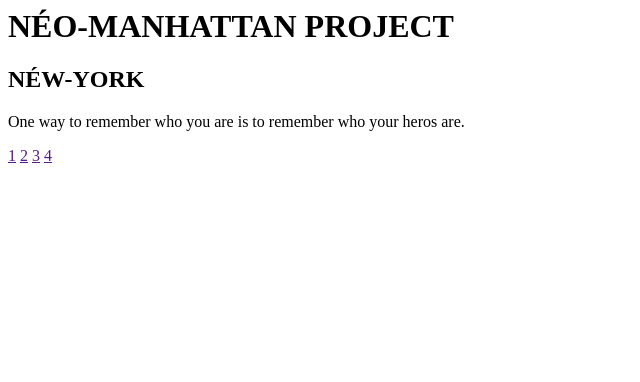
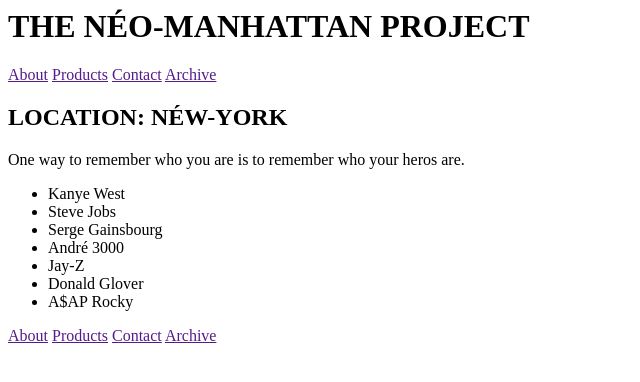
Before and after one commit to andre-jeon/neo_manhattan_website, a plain HTML site: page index.html in a window 1280 px wide. Shown: the whole page, without its empty margins (0-640 px from the left). Drawn offline with Linux system fonts and the light colour scheme.

Commit message:
added list

```diff
--- a/index.html
+++ b/index.html
@@ -6,18 +6,36 @@
         <title>Néo-Manhattan</title>
     </head>
 
+    <header>
+        <h1>THE NÉO-MANHATTAN PROJECT</h1>
+        <nav>
+            <a href="">About</a>
+            <a href="">Products</a>
+            <a href="">Contact</a>
+            <a href="">Archive</a>
+        </nav>
+    </header>
+
     <body>
-        <h1>NÉO-MANHATTAN PROJECT</h1>
-        <h2>NÉW-YORK</h2>
+        <h2>LOCATION: NÉW-YORK</h2>
         <p>One way to remember who you are is to remember who your heros are.</p>
+        <ul>
+            <li>Kanye West</li>
+            <li>Steve Jobs</li>
+            <li>Serge Gainsbourg</li>
+            <li>André 3000</li>
+            <li>Jay-Z</li>
+            <li>Donald Glover</li>
+            <li>A$AP Rocky</li>
+        </ul>
     </body>
 
     <footer>
         <nav>
-            <a href="">1</a>
-            <a href="">2</a>
-            <a href="">3</a>
-            <a href="">4</a>
+            <a href="">About</a>
+            <a href="">Products</a>
+            <a href="">Contact</a>
+            <a href="">Archive</a>
         </nav>
     </footer>
 </html>
```
